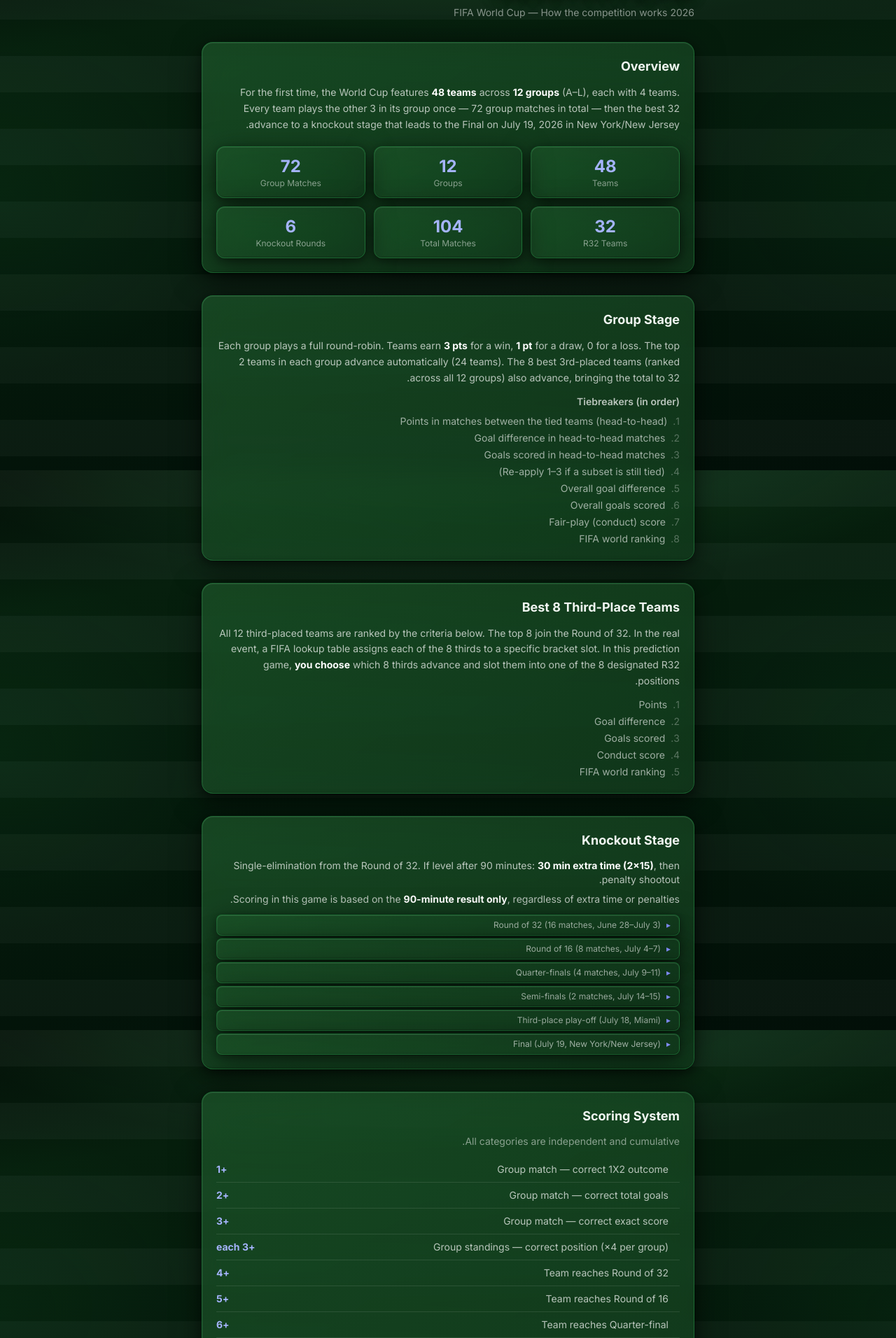
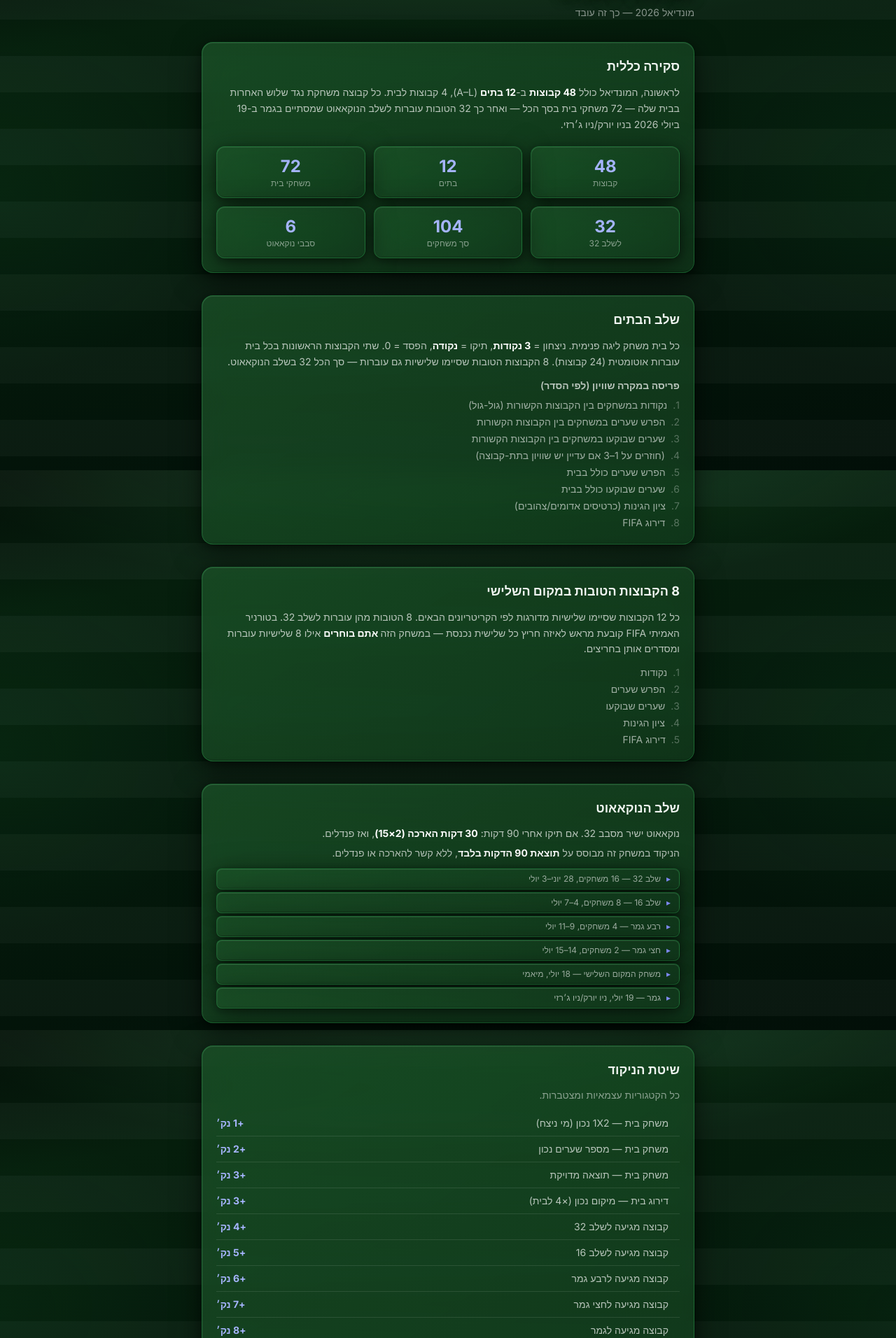
Before and after one commit to yoavtoren/TotoToren, a Next.js app: page /format in a window 1280 px wide. Shown: the part 128-2040 px from the top of the page at 70% size. Built offline with nearby package versions, Linux system fonts and the light colour scheme; no server answers.

Commit message:
תרגום מלא לעברית — כל הדפים, כפתורים וטקסטים; dir=rtl; lang=he
Co-Authored-By: Claude Sonnet 4.6 <noreply@anthropic.com>

```diff
--- a/app/format/page.tsx
+++ b/app/format/page.tsx
@@ -2,72 +2,72 @@ import GlassCard from '@/components/ui/GlassCard'
 import Link from 'next/link'
 
 export const metadata = {
-  title: 'TotoToren — Tournament Format',
+  title: 'טוטו-תורן — פורמט הטורניר',
 }
 
 const TIEBREAKERS = [
-  'Points in matches between the tied teams (head-to-head)',
-  'Goal difference in head-to-head matches',
-  'Goals scored in head-to-head matches',
-  '(Re-apply 1–3 if a subset is still tied)',
-  'Overall goal difference',
-  'Overall goals scored',
-  'Fair-play (conduct) score',
-  'FIFA world ranking',
+  'נקודות במשחקים בין הקבוצות הקשורות (גול-גול)',
+  'הפרש שערים במשחקים בין הקבוצות הקשורות',
+  'שערים שבוקעו במשחקים בין הקבוצות הקשורות',
+  '(חוזרים על 1–3 אם עדיין יש שוויון בתת-קבוצה)',
+  'הפרש שערים כולל בבית',
+  'שערים שבוקעו כולל בבית',
+  'ציון הגינות (כרטיסים אדומים/צהובים)',
+  'דירוג FIFA',
 ]
 
 const BEST_THIRD = [
-  'Points',
-  'Goal difference',
-  'Goals scored',
-  'Conduct score',
-  'FIFA world ranking',
+  'נקודות',
+  'הפרש שערים',
+  'שערים שבוקעו',
+  'ציון הגינות',
+  'דירוג FIFA',
 ]
 
 const SCORING_TABLE = [
-  { cat: 'Group match — correct 1X2 outcome',  pts: '+1' },
-  { cat: 'Group match — correct total goals',  pts: '+2' },
-  { cat: 'Group match — correct exact score',  pts: '+3' },
-  { cat: 'Group standings — correct position (×4 per group)', pts: '+3 each' },
-  { cat: 'Team reaches Round of 32',           pts: '+4' },
-  { cat: 'Team reaches Round of 16',           pts: '+5' },
-  { cat: 'Team reaches Quarter-final',         pts: '+6' },
-  { cat: 'Team reaches Semi-final',            pts: '+7' },
-  { cat: 'Team reaches Final',                 pts: '+8' },
-  { cat: 'Knockout match — correct total goals', pts: '+2' },
-  { cat: 'Knockout match — correct exact score', pts: '+3' },
-  { cat: 'World Cup Champion',                 pts: '+15' },
-  { cat: 'Top-scoring team',                   pts: '+8' },
-  { cat: 'Golden Boot team',                   pts: '+8' },
-  { cat: 'Most goals conceded',                pts: '+10' },
-  { cat: 'Total tournament goals (exact)',      pts: '+12' },
+  { cat: 'משחק בית — 1X2 נכון (מי ניצח)',        pts: '+1 נק׳' },
+  { cat: 'משחק בית — מספר שערים נכון',           pts: '+2 נק׳' },
+  { cat: 'משחק בית — תוצאה מדויקת',              pts: '+3 נק׳' },
+  { cat: 'דירוג בית — מיקום נכון (×4 לבית)',     pts: '+3 נק׳' },
+  { cat: 'קבוצה מגיעה לשלב 32',                  pts: '+4 נק׳' },
+  { cat: 'קבוצה מגיעה לשלב 16',                  pts: '+5 נק׳' },
+  { cat: 'קבוצה מגיעה לרבע גמר',                 pts: '+6 נק׳' },
+  { cat: 'קבוצה מגיעה לחצי גמר',                 pts: '+7 נק׳' },
+  { cat: 'קבוצה מגיעה לגמר',                     pts: '+8 נק׳' },
+  { cat: 'משחק נוקאאוט — מספר שערים נכון',       pts: '+2 נק׳' },
+  { cat: 'משחק נוקאאוט — תוצאה מדויקת',          pts: '+3 נק׳' },
+  { cat: 'אלוף גביע העולם',                       pts: '+15 נק׳' },
+  { cat: 'הקבוצה הכי שערנית',                    pts: '+8 נק׳' },
+  { cat: 'קבוצת מלך השערים (עקב זהב)',           pts: '+8 נק׳' },
+  { cat: 'הקבוצה שספגה הכי הרבה שערים',          pts: '+10 נק׳' },
+  { cat: 'סך שערים בטורניר (מדויק)',             pts: '+12 נק׳' },
 ]
 
 export default function FormatPage() {
   return (
     <div className="max-w-3xl mx-auto px-4 sm:px-6 lg:px-8 py-8 space-y-8">
       <div className="space-y-1">
-        <h1 className="text-3xl font-extrabold text-shadow">Tournament Format</h1>
-        <p className="text-sm text-white/50">2026 FIFA World Cup — How the competition works</p>
+        <h1 className="text-3xl font-extrabold text-shadow">פורמט הטורניר</h1>
+        <p className="text-sm text-white/50">מונדיאל 2026 — כך זה עובד</p>
       </div>
 
-      {/* Overview */}
+      {/* סקירה */}
       <GlassCard className="space-y-3">
-        <h2 className="text-lg font-bold">Overview</h2>
+        <h2 className="text-lg font-bold">סקירה כללית</h2>
         <p className="text-sm text-white/70 leading-relaxed">
-          For the first time, the World Cup features <strong className="text-white">48 teams</strong> across{' '}
-          <strong className="text-white">12 groups</strong> (A–L), each with 4 teams. Every team plays
-          the other 3 in its group once — 72 group matches in total — then the best 32 advance to a
-          knockout stage that leads to the Final on July 19, 2026 in New York/New Jersey.
+          לראשונה, המונדיאל כולל <strong className="text-white">48 קבוצות</strong> ב-
+          <strong className="text-white">12 בתים</strong> (A–L), 4 קבוצות לבית. כל קבוצה משחקת נגד שלוש
+          האחרות בבית שלה — 72 משחקי בית בסך הכל — ואחר כך 32 הטובות עוברות לשלב הנוקאאוט שמסתיים בגמר
+          ב-19 ביולי 2026 בניו יורק/ניו ג׳רזי.
         </p>
         <div className="grid grid-cols-2 sm:grid-cols-3 gap-3 pt-2">
           {[
-            ['48', 'Teams'],
-            ['12', 'Groups'],
-            ['72', 'Group Matches'],
-            ['32', 'R32 Teams'],
-            ['104', 'Total Matches'],
-            ['6', 'Knockout Rounds'],
+            ['48', 'קבוצות'],
+            ['12', 'בתים'],
+            ['72', 'משחקי בית'],
+            ['32', 'לשלב 32'],
+            ['104', 'סך משחקים'],
+            ['6', 'סבבי נוקאאוט'],
           ].map(([n, l]) => (
             <div key={l} className="glass rounded-xl p-3 text-center">
               <p className="text-2xl font-bold text-indigo-300">{n}</p>
@@ -77,17 +77,16 @@ export default function FormatPage() {
         </div>
       </GlassCard>
 
-      {/* Group stage */}
+      {/* שלב הבתים */}
       <GlassCard className="space-y-3">
-        <h2 className="text-lg font-bold">Group Stage</h2>
+        <h2 className="text-lg font-bold">שלב הבתים</h2>
         <p className="text-sm text-white/70 leading-relaxed">
-          Each group plays a full round-robin. Teams earn <strong className="text-white">3 pts</strong> for
-          a win, <strong className="text-white">1 pt</strong> for a draw, 0 for a loss. The top 2 teams in
-          each group advance automatically (24 teams). The 8 best 3rd-placed teams (ranked across all 12
-          groups) also advance, bringing the total to 32.
+          כל בית משחק ליגה פנימית. ניצחון = <strong className="text-white">3 נקודות</strong>,
+          תיקו = <strong className="text-white">נקודה</strong>, הפסד = 0. שתי הקבוצות הראשונות בכל בית
+          עוברות אוטומטית (24 קבוצות). 8 הקבוצות הטובות שסיימו שלישיות גם עוברות — סך הכל 32 בשלב הנוקאאוט.
         </p>
         <div>
-          <h3 className="text-sm font-semibold text-white/70 mb-2">Tiebreakers (in order)</h3>
+          <h3 className="text-sm font-semibold text-white/70 mb-2">פריסה במקרה שוויון (לפי הסדר)</h3>
           <ol className="space-y-1">
             {TIEBREAKERS.map((t, i) => (
               <li key={i} className="flex gap-2 text-sm text-white/60">
@@ -99,14 +98,13 @@ export default function FormatPage() {
         </div>
       </GlassCard>
 
-      {/* Best 3rd-place ranking */}
+      {/* שלישיות */}
       <GlassCard className="space-y-3">
-        <h2 className="text-lg font-bold">Best 8 Third-Place Teams</h2>
+        <h2 className="text-lg font-bold">8 הקבוצות הטובות במקום השלישי</h2>
         <p className="text-sm text-white/70 leading-relaxed">
-          All 12 third-placed teams are ranked by the criteria below. The top 8 join the Round of 32.
-          In the real event, a FIFA lookup table assigns each of the 8 thirds to a specific bracket slot.
-          In this prediction game, <strong className="text-white">you choose</strong> which 8 thirds
-          advance and slot them into one of the 8 designated R32 positions.
+          כל 12 הקבוצות שסיימו שלישיות מדורגות לפי הקריטריונים הבאים. 8 הטובות מהן עוברות לשלב 32.
+          בטורניר האמיתי FIFA קובעת מראש לאיזה חריץ כל שלישית נכנסת — במשחק הזה
+          <strong className="text-white"> אתם בוחרים</strong> אילו 8 שלישיות עוברות ומסדרים אותן בחריצים.
         </p>
         <ol className="space-y-1">
           {BEST_THIRD.map((t, i) => (
@@ -118,26 +116,26 @@ export default function FormatPage() {
         </ol>
       </GlassCard>
 
-      {/* Knockout */}
+      {/* נוקאאוט */}
       <GlassCard className="space-y-3">
-        <h2 className="text-lg font-bold">Knockout Stage</h2>
+        <h2 className="text-lg font-bold">שלב הנוקאאוט</h2>
         <div className="space-y-2 text-sm text-white/70">
           <p>
-            Single-elimination from the Round of 32. If level after 90 minutes:{' '}
-            <strong className="text-white">30 min extra time (2×15)</strong>, then penalty shootout.
+            נוקאאוט ישיר מסבב 32. אם תיקו אחרי 90 דקות:{' '}
+            <strong className="text-white">30 דקות הארכה (2×15)</strong>, ואז פנדלים.
           </p>
           <p>
-            Scoring in this game is based on the <strong className="text-white">90-minute result only</strong>,
-            regardless of extra time or penalties.
+            הניקוד במשחק זה מבוסס על <strong className="text-white">תוצאת 90 הדקות בלבד</strong>,
+            ללא קשר להארכה או פנדלים.
           </p>
           <div className="flex flex-col gap-1 pt-1">
             {[
-              'Round of 32 (16 matches, June 28–July 3)',
-              'Round of 16 (8 matches, July 4–7)',
-              'Quarter-finals (4 matches, July 9–11)',
-              'Semi-finals (2 matches, July 14–15)',
-              'Third-place play-off (July 18, Miami)',
-              'Final (July 19, New York/New Jersey)',
+              'שלב 32 — 16 משחקים, 28 יוני–3 יולי',
+              'שלב 16 — 8 משחקים, 4–7 יולי',
+              'רבע גמר — 4 משחקים, 9–11 יולי',
+              'חצי גמר — 2 משחקים, 14–15 יולי',
+              'משחק המקום השלישי — 18 יולי, מיאמי',
+              'גמר — 19 יולי, ניו יורק/ניו ג׳רזי',
             ].map((r) => (
               <div key={r} className="flex items-center gap-2 glass rounded-lg px-3 py-1.5 text-xs text-white/60">
                 <span className="text-indigo-400">▸</span> {r}
@@ -147,10 +145,10 @@ export default function FormatPage() {
         </div>
       </GlassCard>
 
-      {/* Scoring */}
+      {/* ניקוד */}
       <GlassCard className="space-y-3">
-        <h2 className="text-lg font-bold">Scoring System</h2>
-        <p className="text-sm text-white/50">All categories are independent and cumulative.</p>
+        <h2 className="text-lg font-bold">שיטת הניקוד</h2>
+        <p className="text-sm text-white/50">כל הקטגוריות עצמאיות ומצטברות.</p>
         <div className="divide-y divide-white/10">
           {SCORING_TABLE.map(({ cat, pts }) => (
             <div key={cat} className="flex items-center justify-between py-2">
@@ -160,15 +158,14 @@ export default function FormatPage() {
           ))}
         </div>
         <p className="text-xs text-white/30 pt-2">
-          Group match scores stack: a correct exact score always awards 1+2+3 = 6 points.
-          Correct 1X2 + correct total (but wrong exact) = 3 points. Advancement tiers are
-          independent — a correctly predicted team scores at every tier it reaches.
+          במשחקי בית הניקוד מצטבר: תוצאה מדויקת = 1+2+3 = 6 נקודות.
+          1X2 נכון + שערים נכון (אבל לא מדויק) = 3 נקודות. דירוגי ההתקדמות עצמאיים — קבוצה שנוחשה נכון מנקדת בכל שלב שהיא מגיעה אליו.
         </p>
       </GlassCard>
 
       <div className="text-center">
         <Link href="/predict" className="glass-btn-primary px-8 py-3 rounded-2xl text-sm font-semibold inline-block">
-          Build My Predictions →
+          בנה את הניחושים שלי ←
         </Link>
       </div>
     </div>
--- a/app/schedule/page.tsx
+++ b/app/schedule/page.tsx
@@ -33,7 +33,7 @@ function CountdownBadge({ targetUtc }: { targetUtc: string }) {
     return () => clearInterval(id)
   }, [targetUtc])
 
-  if (ms <= 0) return <span className="text-[10px] text-emerald-400 font-semibold">DONE</span>
+  if (ms <= 0) return <span className="text-[10px] text-emerald-400 font-semibold">הסתיים</span>
   const d = Math.floor(ms / 86400000)
   const h = Math.floor((ms % 86400000) / 3600000)
   const m = Math.floor((ms % 3600000) / 60000)
@@ -75,7 +75,7 @@ function NextMatchHero() {
 
   return (
     <GlassCard className="text-center space-y-4 py-6">
-      <p className="text-xs text-white/40 uppercase tracking-widest">Next match countdown</p>
+      <p className="text-xs text-white/40 uppercase tracking-widest">המשחק הבא מתחיל בעוד</p>
       <div className="flex items-center justify-center gap-2 sm:gap-4">
         {units.map(({ v, l }, i, arr) => (
           <div key={l} className="flex items-center gap-2 sm:gap-4">
@@ -89,7 +89,7 @@ function NextMatchHero() {
       </div>
       <div className="space-y-0.5">
         <p className="text-sm font-semibold text-white">{label}</p>
-        <p className="text-xs text-white/40">{localDate(next.kickoff_utc)} · {localShortTime(next.kickoff_utc)} local time</p>
+        <p className="text-xs text-white/40">{localDate(next.kickoff_utc)} · {localShortTime(next.kickoff_utc)} שעון מקומי</p>
       </div>
     </GlassCard>
   )
@@ -98,8 +98,8 @@ function NextMatchHero() {
 // ── Constants ─────────────────────────────────────────────────
 
 const ROUND_LABELS: Record<string, string> = {
-  r32: 'Round of 32', r16: 'Round of 16', qf: 'Quarter-finals',
-  sf: 'Semi-finals', third_place: '3rd-place play-off', final: 'Final',
+  r32: 'שלב 32', r16: 'שלב 16', qf: 'Quarter-finals',
+  sf: 'Semi-finals', third_place: 'משחק המקום השלישי', final: 'גמר',
 }
 
 const GROUPS = ['A','B','C','D','E','F','G','H','I','J','K','L']
@@ -136,7 +136,7 @@ function MatchRow({ m, showDate = false }: { m: (typeof GROUP_MATCHES)[0]; showD
       {/* Countdown */}
       <div className="w-20 text-right shrink-0">
         {past
-          ? <span className="text-[10px] text-white/25">completed</span>
+          ? <span className="text-[10px] text-white/25">הסתיים</span>
           : <CountdownBadge targetUtc={m.kickoff_utc} />}
       </div>
     </div>
@@ -167,13 +167,13 @@ function GroupMatchesTab() {
             sortBy === v ? 'bg-white/20 text-white' : 'text-white/40 hover:text-white/70'
           )}
         >
-          {v === 'date' ? 'By Date' : 'By Group'}
+          {v === 'date' ? 'לפי תאריך' : 'לפי בית'}
         </button>
       ))}
     </div>
   )
 
-  // ── By Date view ──────────────────────────────────────────────
+  // ── לפי תאריך view ──────────────────────────────────────────────
   if (sortBy === 'date') {
     const sorted = [...GROUP_MATCHES].sort(
       (a, b) => new Date(a.kickoff_utc).getTime() - new Date(b.kickoff_utc).getTime()
@@ -204,7 +204,7 @@ function GroupMatchesTab() {
     )
   }
 
-  // ── By Group view ─────────────────────────────────────────────
+  // ── לפי בית view ─────────────────────────────────────────────
   return (
     <div className="space-y-2">
       {toggle}
@@ -279,7 +279,7 @@ function KnockoutTab() {
                     <div className="text-right shrink-0 space-y-0.5">
                       <p className="text-[9px] font-mono text-white/25">Match {m.match}</p>
                       {past
-                        ? <p className="text-[10px] text-white/25">completed</p>
+                        ? <p className="text-[10px] text-white/25">הסתיים</p>
                         : <CountdownBadge targetUtc={m.kickoff_utc} />}
                     </div>
                   </GlassCard>
@@ -301,15 +301,15 @@ export default function SchedulePage() {
   return (
     <div className="max-w-3xl mx-auto px-4 sm:px-6 lg:px-8 py-8 space-y-6">
       <div>
-        <h1 className="text-3xl font-extrabold text-shadow">Match Schedule</h1>
-        <p className="text-sm text-white/50 mt-1">All 104 matches — times shown in your local timezone</p>
+        <h1 className="text-3xl font-extrabold text-shadow">לוח משחקים</h1>
+        <p className="text-sm text-white/50 mt-1">כל 104 המשחקים — השעות מוצגות בשעון המקומי שלך</p>
       </div>
 
       <NextMatchHero />
 
       {/* Tabs */}
       <div className="flex gap-2">
-        {([['group', 'Group Stage (72)'], ['knockout', 'Knockout (32)']] as const).map(([t, label]) => (
+        {([['group', 'שלב הבתים (72)'], ['knockout', 'נוקאאוט (32)']] as const).map(([t, label]) => (
           <button
             key={t}
             onClick={() => setTab(t)}
--- a/components/leaderboard/LeaderboardClient.tsx
+++ b/components/leaderboard/LeaderboardClient.tsx
@@ -78,17 +78,17 @@ function StandingsSection({ entries }: { entries: ScoreEntry[] }) {
     return (
       <GlassCard className="text-center py-14">
         <div className="text-5xl mb-4">🏆</div>
-        <p className="text-white/50 text-sm">No scores yet — be the first to submit predictions!</p>
+        <p className="text-white/50 text-sm">עדיין אין ניקוד — היו הראשונים לשלוח ניחושים!</p>
       </GlassCard>
     )
   }
 
   const cols = [
-    { key: 'group_match_points',    label: 'Matches',    short: 'GM'  },
-    { key: 'group_standing_points', label: 'Standings',  short: 'GS'  },
-    { key: 'advancement_points',    label: 'Adv',        short: 'Adv' },
-    { key: 'knockout_score_points', label: 'Knockout',   short: 'KO'  },
-    { key: 'futures_points',        label: 'Futures',    short: 'Fut' },
+    { key: 'group_match_points',    label: 'משחקים',  short: 'מש'  },
+    { key: 'group_standing_points', label: 'בתים',    short: 'בת'  },
+    { key: 'advancement_points',    label: 'התקדמות', short: 'הת' },
+    { key: 'knockout_score_points', label: 'נוקאאוט', short: 'נק'  },
+    { key: 'futures_points',        label: 'עתידיות', short: 'עת' },
   ] as const
 
   return (
@@ -554,18 +554,18 @@ export default function LeaderboardClient({
     <div className="max-w-4xl mx-auto px-4 sm:px-6 lg:px-8 py-8 space-y-6">
       {/* Header */}
       <div>
-        <h1 className="text-3xl font-extrabold text-shadow">Leaderboard</h1>
+        <h1 className="text-3xl font-extrabold text-shadow">טבלת ניקוד</h1>
         <p className="text-sm text-white/50 mt-1">
-          {allProfiles.length} participants · Scores update after each match · Predictions locked after first kick-off
+          {allProfiles.length} משתתפים · הניקוד מתעדכן לאחר כל משחק · הניחושים ננעלים עם קיקאוף ראשון
         </p>
       </div>
 
       {/* Stats strip */}
       <div className="grid grid-cols-3 gap-3">
         {[
-          { label: 'Participants', value: allProfiles.length },
-          { label: 'Top Score',    value: topScore },
-          { label: 'Avg Score',    value: avgScore },
+          { label: 'משתתפים', value: allProfiles.length },
+          { label: 'ניקוד מוביל',    value: topScore },
+          { label: 'ממוצע',    value: avgScore },
         ].map(({ label, value }) => (
           <GlassCard key={label} className="text-center py-4">
             <p className="text-2xl font-bold text-emerald-300 tabular-nums">{value}</p>
```
Also changed, not shown: 1 other file (tests, documents, lock files or other folders).
